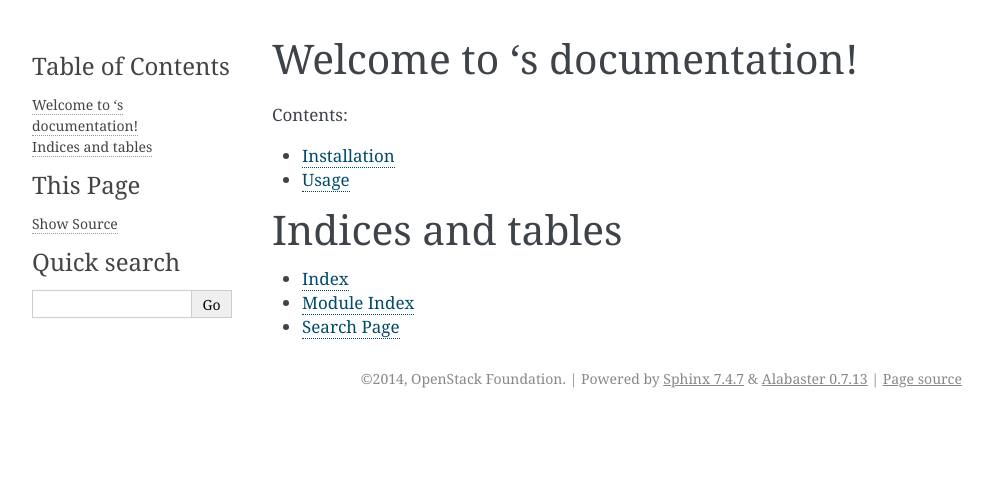
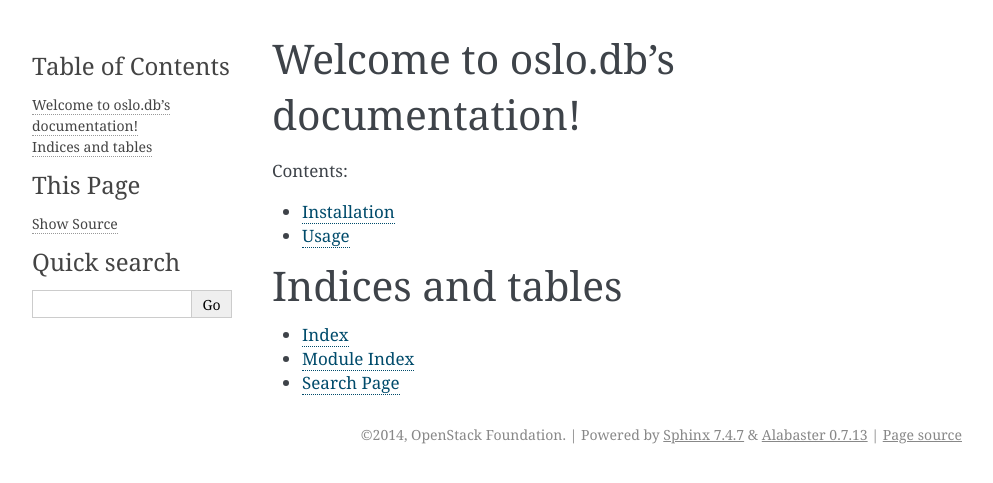
Before and after one commit to openstack/oslo.db, a Sphinx documentation site: the page built from doc/source/index.rst, in a window 1280 px wide. Shown: the top 483 px of the page, without its empty margins (148-1141 px from the left). Built offline with Sphinx 7.4.7, drawn with Linux system fonts in a browser that asks for light colours; some of the changed lines change nothing that is shown.

Commit message:
cleaning up index.rst file
Removed notes about the generation of the file and fixed the title.

Change-Id: If4d31f80c63f32b33f6f6a13d39fa12992fcf96c

```diff
--- a/doc/source/index.rst
+++ b/doc/source/index.rst
@@ -1,10 +1,5 @@
-..  documentation master file, created by
-   sphinx-quickstart on Tue Jul  9 22:26:36 2013.
-   You can adapt this file completely to your liking, but it should at least
-   contain the root `toctree` directive.
-
-Welcome to 's documentation!
-========================================================
+Welcome to oslo.db's documentation!
+===================================
 
 Contents:
 
```
